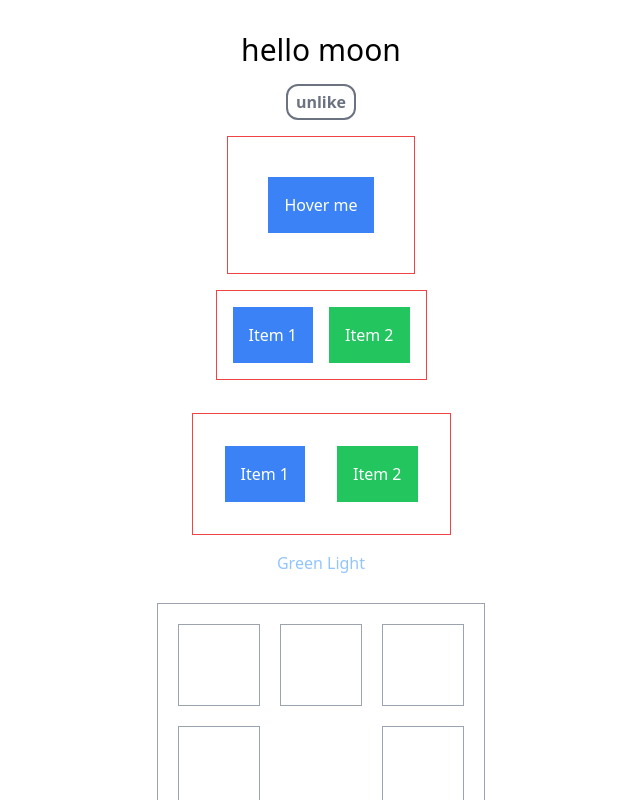
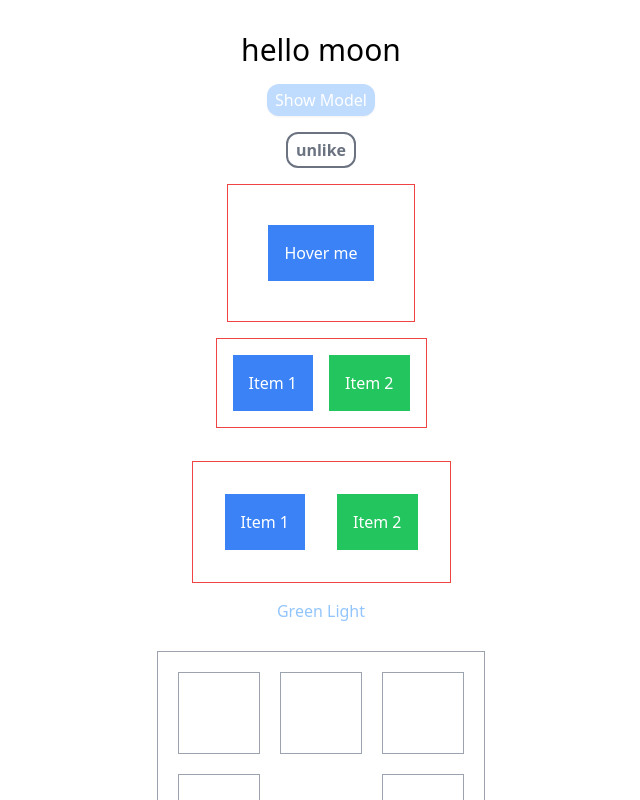
Before and after one commit to lu-sd/score, a React (Vite) app: page / in a window 1280 px wide. Shown: the top 800 px of the page, without its empty margins (319-959 px from the left). Built offline with nearby package versions, Linux system fonts and the light colour scheme.

Commit message:
model button on bottom

```diff
--- a/src/App.tsx
+++ b/src/App.tsx
@@ -13,10 +13,12 @@ import File from "./components/file"
 import GreenLight from "./components/greenLight.tsx";
 import CssCom from "./components/css.tsx";
 import LikeButton from "./components/likeButton.tsx";
+import Model from "./components/model.tsx";
 function App() {
   return (
     <div className="flex flex-col gap-4 justify-center min-w-full items-center">
       <div className="text-3xl mt-8">hello moon</div>
+      <Model />
       <LikeButton />
       <CssCom />
       <GreenLight />
--- /dev/null
+++ b/src/components/model.tsx
@@ -0,0 +1,44 @@
+import { useState } from "react";
+
+
+export default function Model() {
+  const [open, setOpen] = useState(false)
+
+
+  return (
+    <div className="flex flex-col items-center">
+      <button
+        onClick={() => setOpen(true)}
+        className="bg-blue-200 text-white px-2 py-1 rounded-xl shadow-sm"
+      >
+        Show Model
+      </button>
+      <TrueM open={open} onClose={() => setOpen(false)} title="Model Title">
+        <p>This is some other contents for model</p>
+      </TrueM>
+
+    </div>
+  );
+}
+
+type Prop = {
+  open?: boolean
+  title: string
+  onClose: () => void
+  children: React.ReactNode
+}
+
+function TrueM({ open = false, onClose, title, children }: Prop) {
+  if (!open) {
+    return null
+  }
+  return (
+    <div className="fixed inset-0 bg-black/70 flex items-center justify-center">
+      <div className="bg-white p-6 rounded-lg shadow-lg flex gap-4 flex-col items-center">
+        <h2 className="font-semibold" >{title}</h2>
+        <div>{children}</div>
+        <button onClick={onClose}>Close</button>
+      </div>
+    </div>
+  )
+}
```
